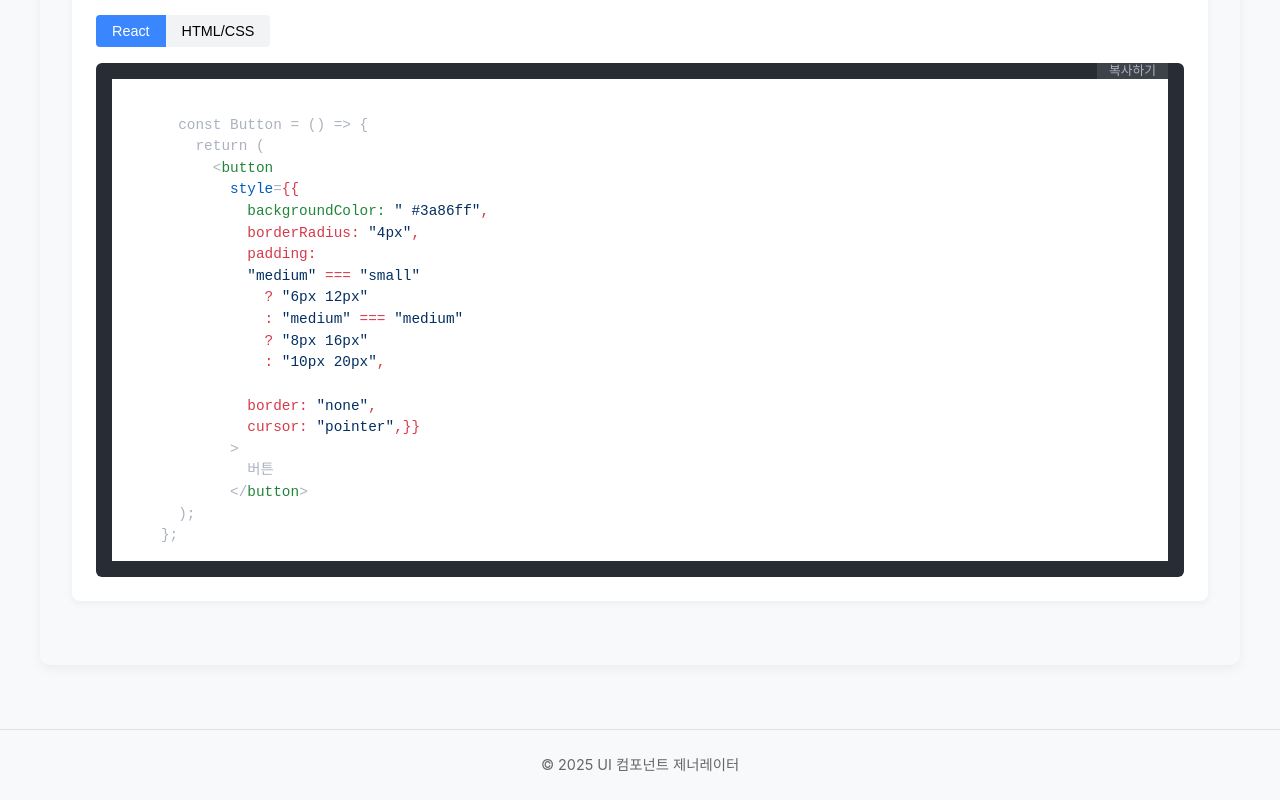
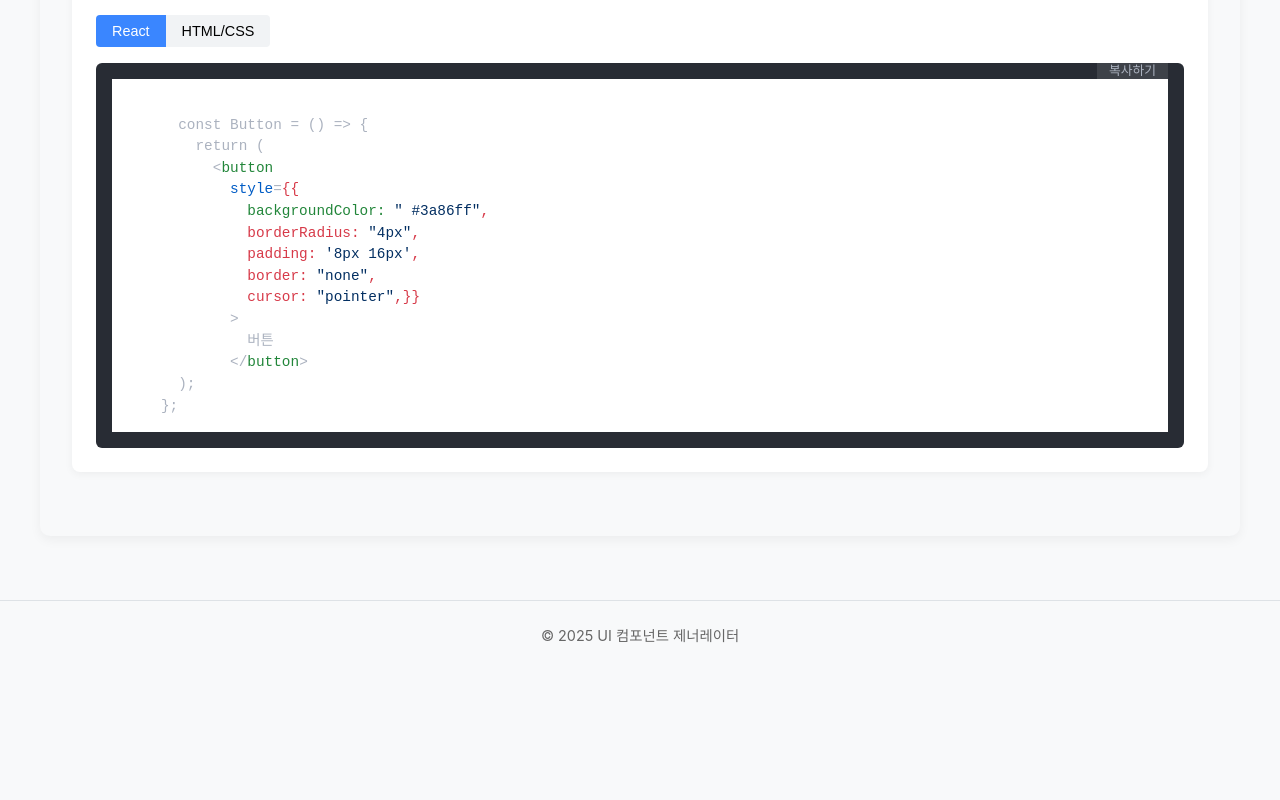
Before and after one commit to hagalaz-star/design-tool, a Next.js app: page / in a window 1280 px wide. Shown: the part 1196-1996 px from the top of the page. After the commit the page ends 1866 px from the top, so only its background shows below. Built offline with nearby package versions, Linux system fonts and the light colour scheme.

Commit message:
refactring

```diff
--- a/src/app/Generator/CodeDisplay.tsx
+++ b/src/app/Generator/CodeDisplay.tsx
@@ -22,13 +22,13 @@ function CodeDisplay({ componentType, options }: displayType) {
             style={{
               backgroundColor: "${options.color}",
               borderRadius: "${options.borderRadius}",
-              padding:
-              "${options.size}" === "small"
-                ? "6px 12px"
-                : "${options.size}" === "medium"
-                ? "8px 16px"
-                : "10px 20px",
-
+              padding: ${
+                options.size === "small"
+                  ? "'6px 12px'"
+                  : options.size === "medium"
+                  ? "'8px 16px'"
+                  : "'10px 20px'"
+              },
               border: "none",
               cursor: "pointer",}}
             >
@@ -37,21 +37,24 @@ function CodeDisplay({ componentType, options }: displayType) {
       );
     };`;
       } else if (codeFormat === "html") {
+        const paddingValue =
+          options.size === "small"
+            ? "6px 12px"
+            : options.size === "medium"
+            ? "8px 16px"
+            : "10px 20px";
+
         return `
         <button class="custom-button">${options.text || "버튼"}</button>
 
         <style>
           .custom-button{
-            background-color: ${options.color}
-            border-radius: ${options.borderRadius}
-            padding:
-              ${options.size} === "small"
-                ? "6px 12px"
-                : ${options.size} === "medium"
-                ? "8px 16px"
-                : "10px 20px",
-            border: none,
-            cursor: pointer
+            background-color: ${options.color};
+            border-radius: ${options.borderRadius};
+            padding: ${paddingValue};
+            border: none ;
+            cursor: pointer;
+            color: white;
           }
         </style>
         `;
@@ -66,11 +69,13 @@ function CodeDisplay({ componentType, options }: displayType) {
                 style={{ backgroundColor: "${options.backgroundColor}",
                 borderRadius: "${options.borderRadius}",
                 boxShadow:
-                  "${options.shadow}" === "small"
-                    ? "2px 2px 5px rgba(0, 0, 0, 0.3)"
-                    : "${options.shadow}" === "medium"
-                    ? "5px 5px 10px rgba(0, 0, 0, 0.3)"
-                    : "8px 8px 15px rgba(0, 0, 0, 0.3)",
+                  ${
+                    options.shadow === "small"
+                      ? "'2px 2px 5px rgba(0, 0, 0, 0.3)'"
+                      : options.shadow === "medium"
+                      ? "'5px 5px 10px rgba(0, 0, 0, 0.3)'"
+                      : "'8px 8px 15px rgba(0, 0, 0, 0.3)'"
+                  },
                 padding: "${options.padding}",
                 overflow: "hidden",
                 cursor: "pointer"
--- a/src/app/Generator/ComponentPreview.tsx
+++ b/src/app/Generator/ComponentPreview.tsx
@@ -97,7 +97,7 @@ function ComponentPreview<T extends ComponentType>({
         return (
           <nav style={navbarStyle}>
             <div style={logoStyle}>
-              {String(navbarOptions.logo) ? "로고" : "브랜드명"}
+              {String(navbarOptions.logo) ? navbarOptions.logo : "로고"}
             </div>
             <ul style={menuStyle}>
               <li style={menuItemStyle}>메뉴1</li>
--- a/src/app/Generator/Generator.tsx
+++ b/src/app/Generator/Generator.tsx
@@ -57,7 +57,7 @@ function Generator() {
         backgroundColor: "#333333",
         textColor: "#ffffff",
         height: "60px",
-        logo: true,
+        logo: "",
       });
     }
   };
--- a/src/app/Generator/OptionsPanel.tsx
+++ b/src/app/Generator/OptionsPanel.tsx
@@ -20,6 +20,7 @@ function OptionsPanel<T extends ComponentType>({
     switch (componentType) {
       case "button":
         const buttonOptions = options as ComponentOptionsTypeMap["button"];
+
         return (
           <div className={styles.OptionsPanel}>
             <div className={styles.optionItem}>
@@ -96,19 +97,24 @@ function OptionsPanel<T extends ComponentType>({
 
             <div className={styles.optionItem}>
               <label>명암</label>
-              <input
-                type="color"
+              <select
                 value={cardOptions.shadow}
                 onChange={(e) => onOptionChange("shadow", e.target.value)}
-              />
+              >
+                <option value="small">작게</option>
+                <option value="medium">중간</option>
+                <option value="large">크게</option>
+              </select>
             </div>
 
             <div className={styles.optionItem}>
               <label>넓이 조절</label>
               <input
                 type="number"
-                value={cardOptions.padding}
-                onChange={(e) => onOptionChange("padding", e.target.value)}
+                value={parseInt(cardOptions.padding)}
+                onChange={(e) =>
+                  onOptionChange("padding", `${e.target.value}px`)
+                }
               />
             </div>
           </div>
@@ -138,11 +144,13 @@ function OptionsPanel<T extends ComponentType>({
             </div>
 
             <div className={styles.optionItem}>
-              <label>높이</label>
+              <label>높이 (px)</label>
               <input
                 type="number"
-                value={navbarOptions.height}
-                onChange={(e) => onOptionChange("height", e.target.value)}
+                value={parseInt(navbarOptions.height)}
+                onChange={(e) =>
+                  onOptionChange("height", `${e.target.value}px`)
+                }
               />
             </div>
 
@@ -152,6 +160,15 @@ function OptionsPanel<T extends ComponentType>({
                 type="text"
                 value={String(navbarOptions.logo)}
                 onChange={(e) => onOptionChange("logo", e.target.value)}
+              />
+            </div>
+
+            <div className={styles.optionItem}>
+              <label>로고 색깔</label>
+              <input
+                type="color"
+                value={String(navbarOptions.color)}
+                onChange={(e) => onOptionChange("color", e.target.value)}
               />
             </div>
           </div>
```
Also changed, not shown: src/app/types/index.ts (+7 -7 lines).
